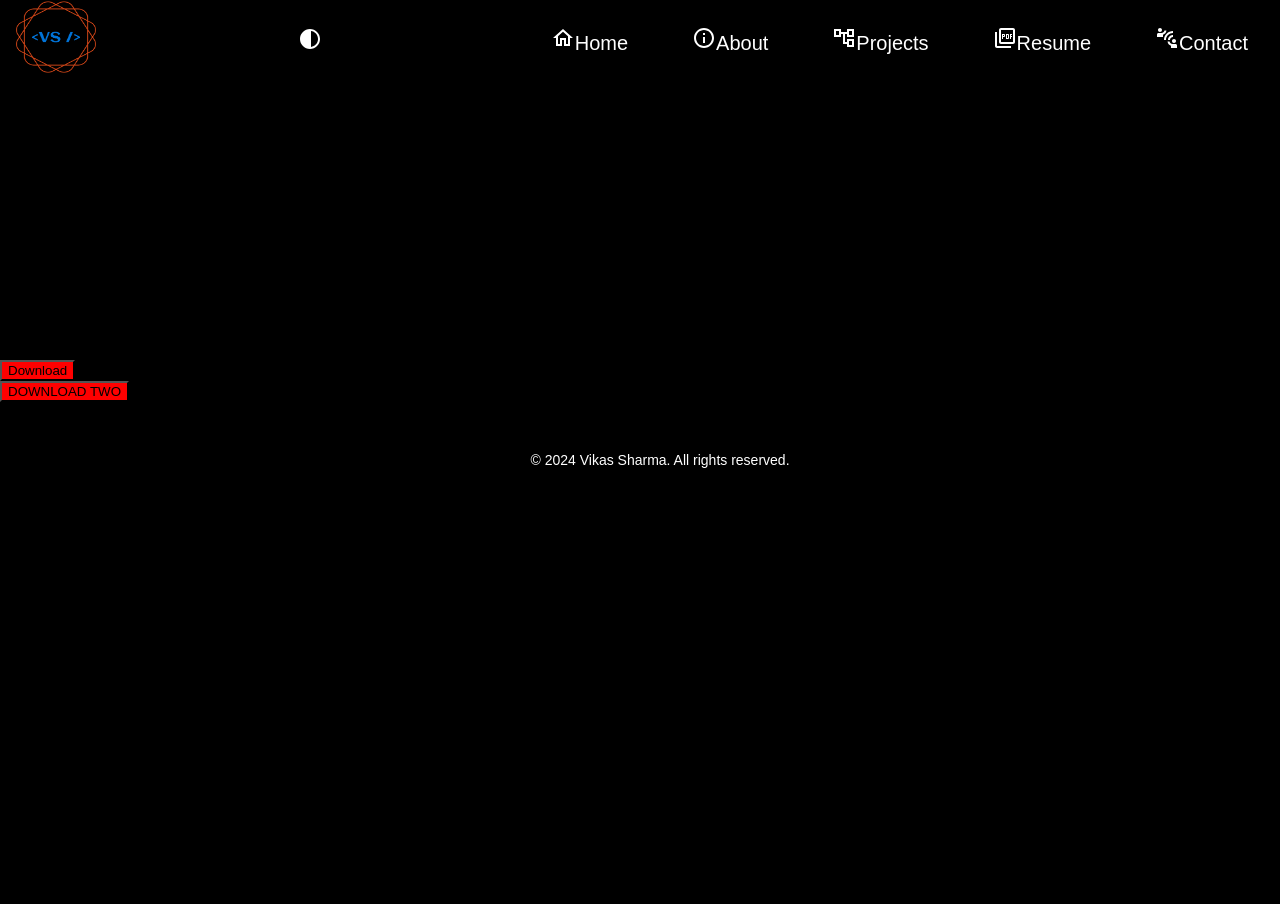
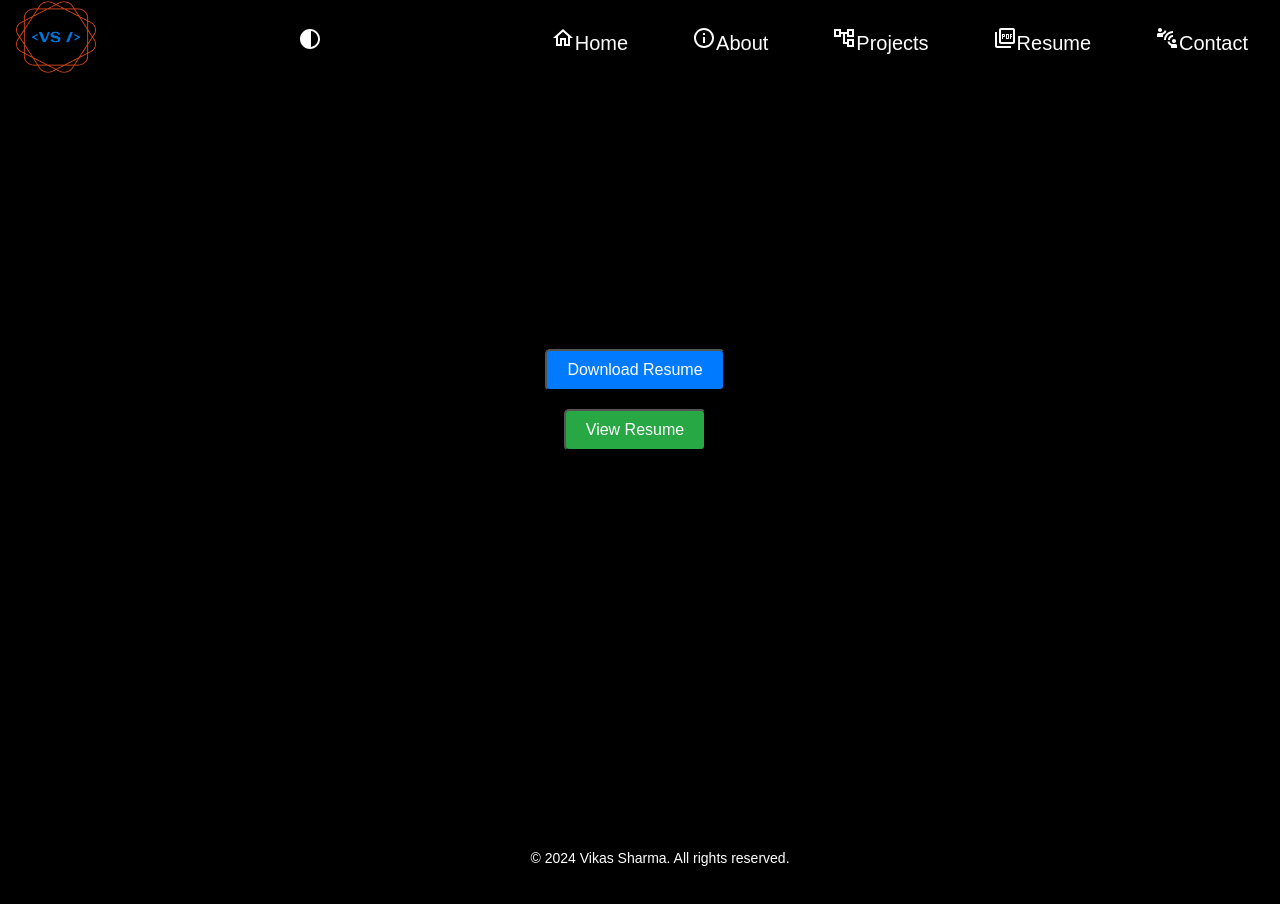
Before and after one commit to vikasmohansharma/Portfolio, a React (Create React App) app: page /resume in a window 1280 px wide. Shown: the top 904 px of the page. Before the commit the page ends 800 px from the top, so only its background shows below. Built offline with nearby package versions, Linux system fonts and the light colour scheme.

Commit message:
Deployement step 5

```diff
--- a/src/components/Resume/DownloadResume/Download.jsx
+++ b/src/components/Resume/DownloadResume/Download.jsx
@@ -1,27 +1,26 @@
 import React, { useState } from 'react';
 import axios from 'axios';
 
-const ConfirmationDialog = ({ message, onConfirm }) => {
-  return (
-    <div className="confirmation-dialog">
-      <p>{message}</p>
-      <button onClick={onConfirm}>Yes</button>
-      <button>No</button>
-    </div>
-  );
+const DownloadButton = ({ file }) => {
+  const buttonStyle = {
+    padding: '10px 20px',
+    fontSize: '16px',
+    borderRadius: '5px',
+    backgroundColor: '#007bff',
+    color: 'white',
+    cursor: 'pointer',
+    transition: 'background-color 0.3s',
+    marginRight: '10px', // Add margin to create space between buttons
   };
-
-const DownloadButton = ({ file }) => {
 // eslint-disable-next-line
   const [filename, setFilename] = useState('Vikas_Sharma_Resume.pdf'); // Default filename
-  const [showConfirmation, setShowConfirmation] = useState(false);
 
   const downloadFile = async () => {
-    setShowConfirmation(true);
-  };
+    // Display confirmation dialog using browser's default dialog
+    const isConfirmed = window.confirm('Do you want to continue with the download?');
 
-  const handleConfirmDownload = async () => {
-    setShowConfirmation(false);
+    // Proceed with download if confirmed
+    if (isConfirmed) {
       // Proceed with download logic
       try {
         const response = await axios.get(file, { responseType: 'blob' });
@@ -42,20 +41,13 @@ const DownloadButton = ({ file }) => {
       } catch (error) {
         console.error('Error downloading the file:', error);
       }
+    }
   };
 
   return (
-    <div>
-      <button style={{ background: 'red' }} onClick={downloadFile}>
-        Download
+    <button style={buttonStyle} onClick={downloadFile}>
+      Download Resume
     </button>
-      {showConfirmation && (
-        <ConfirmationDialog
-          message="Do you want to download the file?"
-          onConfirm={handleConfirmDownload}
-        />
-      )}
-    </div>
   );
 };
 
--- a/src/components/Resume/Resume.jsx
+++ b/src/components/Resume/Resume.jsx
@@ -2,7 +2,7 @@ import React from "react";
 import DownloadButton from "./DownloadResume/Download";
 import "./Resume.scss";
 
-const Resume = () => {
+/* const Resume = () => {
   return (
     <div className="resume">
       <br />
@@ -25,24 +25,64 @@ const Resume = () => {
       <br />
       <br />
       <br />
-      <div></div>
+      <div>
+      <embed src="resume.pdf" type="application/pdf" width="100%" height="600px" alt="Loading RESUME.."/>
 
+    </div>
+    <div>
+      <object data="resume.pdf" type="application/pdf" width="100%" height="600px">
+        Your browser doesn't support embedded PDFs. <a href="/path/to/your/pdf/file.pdf">Click here to download the PDF.</a>
+      </object>
+    </div>
       <DownloadButton
-        file="downloadimage.jpg"
+        file="resume.pdf"
         filename="desiredFilename.jpg"
       />
       <button
         onClick={(e) => {
           window.open(
-            "downloadimage.jpg",
+            "resume.pdf",
             "_blank"
           );
         }}
       >
-        DOWNLOAD TWO
+        View In Separate Window
       </button>
     </div>
   );
-};
+}; */
 
+function Resume() {
+
+  const buttonStyle = {
+    padding: '10px 20px',
+    fontSize: '16px',
+    borderRadius: '5px',
+    backgroundColor: '#007bff',
+    color: 'white',
+    cursor: 'pointer',
+    transition: 'background-color 0.3s',
+    marginRight: '10px', // Add margin to create space between buttons
+  };
+
+
+  return (
+    <div style={{ display: 'flex', justifyContent: 'center', alignItems: 'center', height: '100vh' }}>
+      <div style={{ display: 'flex', flexDirection: 'column', alignItems: 'center' }}>
+        <DownloadButton /><br />
+        <button style={{ ...buttonStyle, backgroundColor: '#28a745' }}
+        onClick={(e) => {
+          window.open(
+            "resume.pdf",
+            "_blank"
+          );
+        }}
+      >
+        View Resume
+      </button>
+      </div>
+    </div>
+  );
+
+}
 export default Resume;
```
Also changed, not shown: public/downloadimage.jpg (deleted), 1 other file (tests, documents, lock files or other folders). Lines whose indentation alone changed are shown as unchanged.
